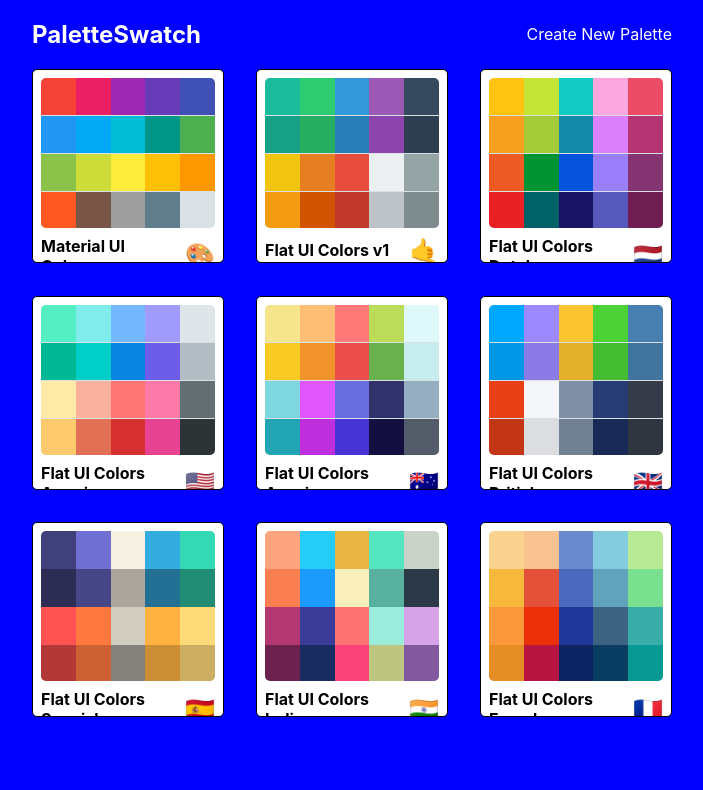
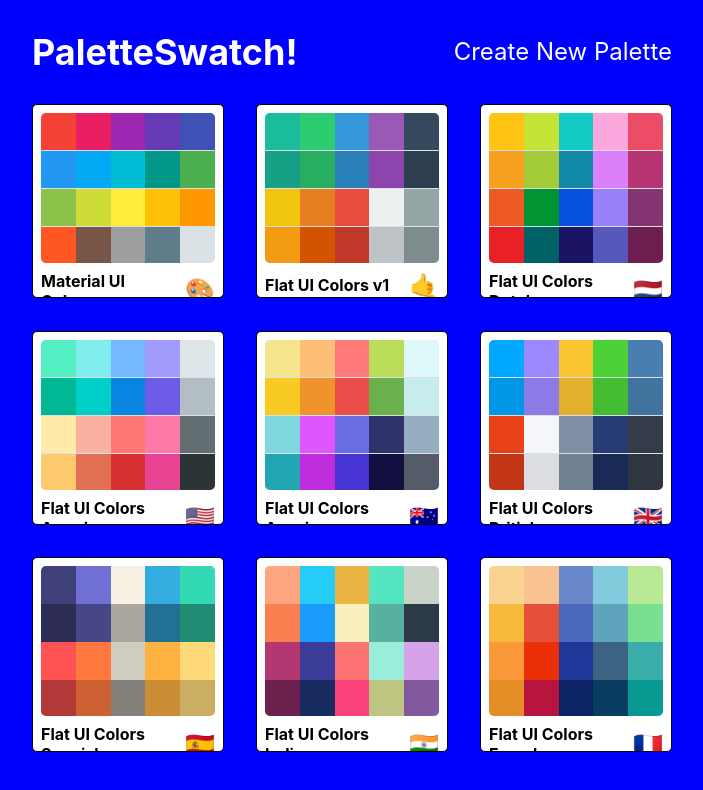
Before and after one commit to jrrlokken/react-colors, a React (Create React App) app: page / in a window 1280 px wide. Shown: the top 790 px of the page, without its empty margins (288-991 px from the left). Built offline with nearby package versions, Linux system fonts and the light colour scheme.

Commit message:
Save palettes to local storage

```diff
--- a/src/App.js
+++ b/src/App.js
@@ -10,17 +10,29 @@
 class App extends Component {
   constructor(props) {
     super(props);
-    this.state = { palettes: seedColors };
+    const savedPalettes = JSON.parse(window.localStorage.getItem('palettes'));
+    this.state = { palettes: savedPalettes || seedColors };
     this.savePalette = this.savePalette.bind(this);
     this.findPalette = this.findPalette.bind(this);
   }
+
   findPalette(id) {
     return this.state.palettes.find(function(palette) {
       return palette.id === id;
     });
   }
+
   savePalette(newPalette) {
-    this.setState({ palettes: [...this.state.palettes, newPalette] });
+    this.setState(
+      { palettes: [...this.state.palettes, newPalette] },
+      this.syncLocalStorage
+    );
+  }
+
+  syncLocalStorage() {
+    window.localStorage.setItem(
+      'palettes',
+      JSON.stringify(this.state.palettes));
   }
 
   render() {
@@ -59,10 +71,6 @@
           )}
         />
       </Switch>
-
-      // <div>
-      //   <Palette palette={generatePalette(seedColors[4])} />
-      // </div>
     );
   }
 }
--- a/src/PaletteList.js
+++ b/src/PaletteList.js
@@ -17,7 +17,7 @@
       <div className={classes.root}>
         <div className={classes.container}>
           <nav className={classes.nav}>
-          <h1>PaletteSwatch</h1>
+          <h1>PaletteSwatch!</h1>
             <Link to='/palette/new'>Create New Palette</Link>
           </nav>
           <div className={classes.palettes}>
--- a/src/styles/PaletteListStyles.js
+++ b/src/styles/PaletteListStyles.js
@@ -19,9 +19,11 @@
     justifyContent: 'space-between',
     alignItems: 'center',
     color: 'white',
+    fontSize: '1.5rem',
     '& a': {
       color: 'white',
-      textDecoration: 'none'
+      textDecoration: 'none',
+      fontSize: '1.5rem'
     }
   },
   palettes: {
```
